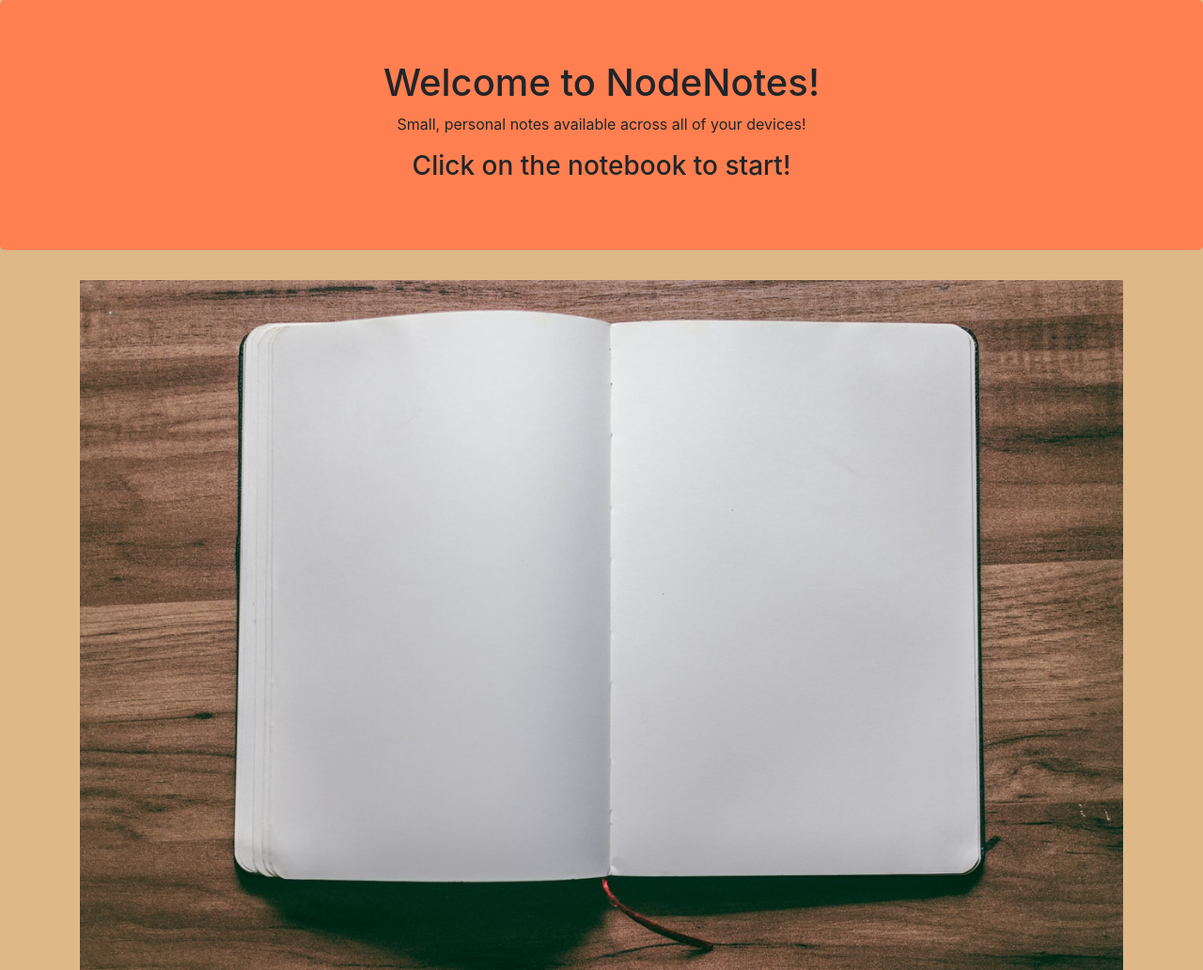
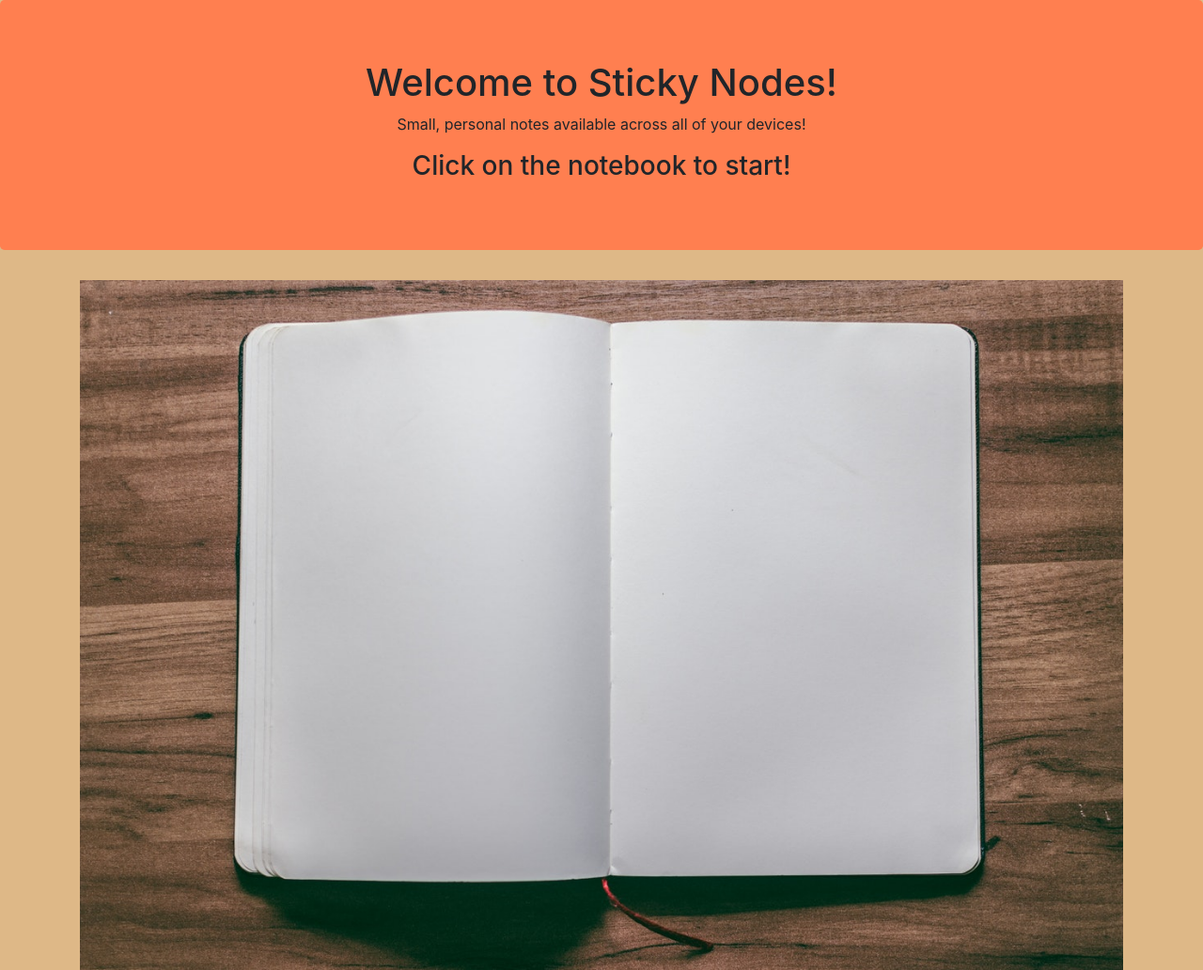
Before and after one commit to JamesCalingo/NodeNotes, a website: page public/home.html in a window 1280 px wide. Shown: the whole page at 94% size. Drawn offline with nearby package versions, Linux system fonts and the light colour scheme.

Commit message:
renaming app to Sticky Nodes

```diff
--- a/public/home.html
+++ b/public/home.html
@@ -11,7 +11,7 @@
 </head>
 <body>
  <div class="jumbotron text-center">
-   <h1>Welcome to NodeNotes!</h1>
+   <h1>Welcome to Sticky Nodes!</h1>
    <p>Small, personal notes available across all of your devices!</p>
    <h3>Click on the notebook to start!</h3>
  </div>
```
